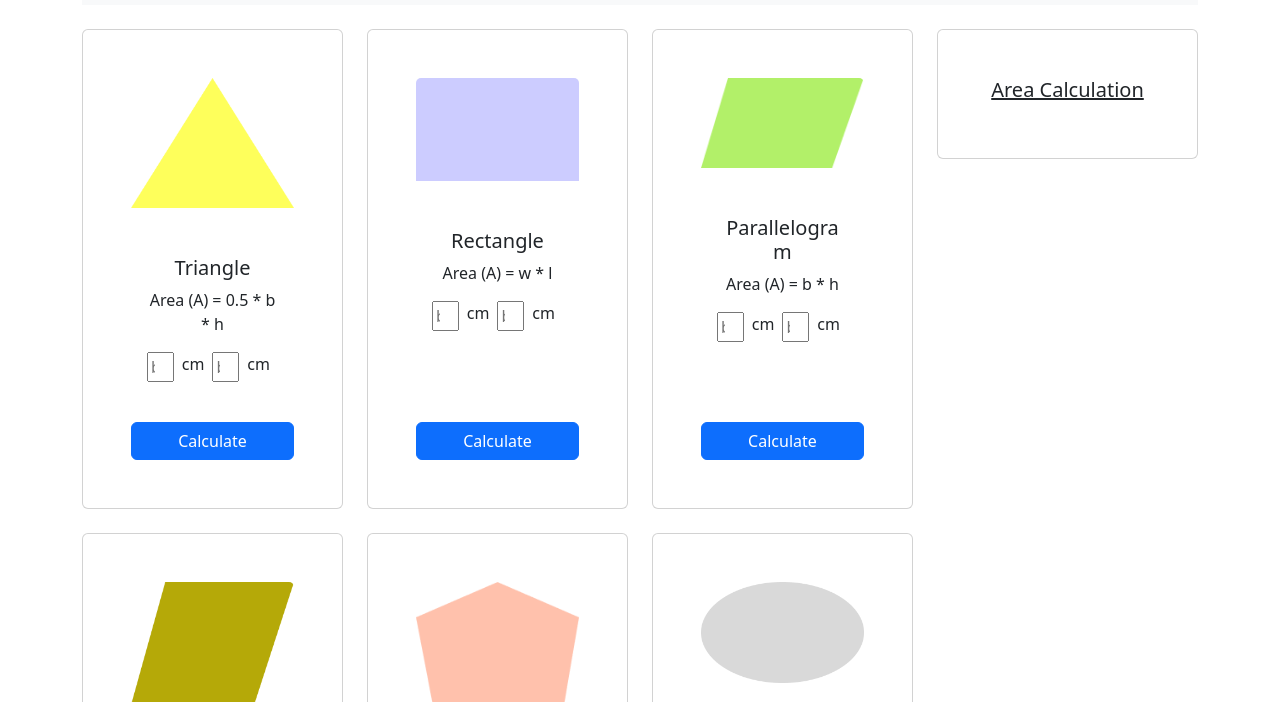
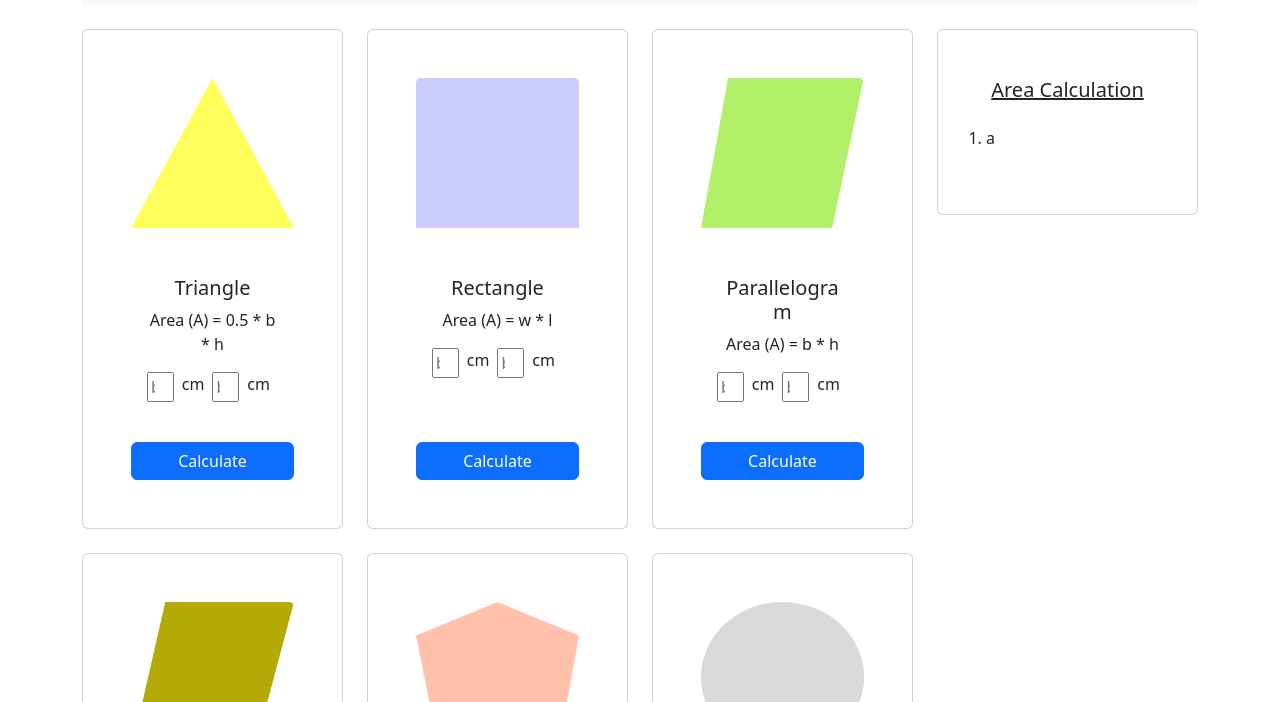
Before and after one commit to aalnoman10/Geometry-Genius, a plain HTML site: page index.html in a window 1280 px wide. Shown: the part 93-795 px from the top of the page. Drawn offline with nearby package versions, Linux system fonts and the light colour scheme.

Commit message:
html and css with RDW complate

```diff
--- a/index.html
+++ b/index.html
@@ -9,6 +9,8 @@
     <!-- bootstrap cdn  -->
     <link href="https://cdn.jsdelivr.net/npm/bootstrap@5.3.0-alpha1/dist/css/bootstrap.min.css" rel="stylesheet"
         integrity="sha384-GLhlTQ8iRABdZLl6O3oVMWSktQOp6b7In1Zl3/Jr59b6EGGoI1aFkw7cmDA6j6gD" crossorigin="anonymous">
+    <!-- custom css -->
+    <link rel="stylesheet" href="styles/style.css">
 </head>
 
 <body>
@@ -31,7 +33,7 @@
                     <!-- card 1 -->
                     <div class="col">
                         <div class="card h-100 p-5">
-                            <img src="./images/triangle.png" class="card-img-top ggr-height" alt="...">
+                            <img src="./images/triangle.png" class="card-img-top ggr-img" alt="...">
                             <div class="card-body pt-5">
                                 <h5 class="card-title">Triangle</h5>
                                 <p class="card-text">Area (A) = 0.5 * b * h</p>
@@ -52,7 +54,7 @@
                     <!-- card 2 -->
                     <div class="col">
                         <div class="card h-100 p-5">
-                            <img src="./images/rectangle.png" class="card-img-top ggr-height" alt="...">
+                            <img src="./images/rectangle.png" class="card-img-top ggr-height ggr-img" alt="...">
                             <div class="card-body pt-5">
                                 <h5 class="card-title">Rectangle</h5>
                                 <p class="card-text">Area (A) = w * l</p>
@@ -73,7 +75,7 @@
                     <!-- card 3 -->
                     <div class="col">
                         <div class="card h-100 p-5">
-                            <img src="./images/parallelogram.png" class="card-img-top ggr-height" alt="...">
+                            <img src="./images/parallelogram.png" class="card-img-top ggr-height ggr-img" alt="...">
                             <div class="card-body pt-5">
                                 <h5 class="card-title">Parallelogram</h5>
                                 <p class="card-text">Area (A) = b * h</p>
@@ -94,7 +96,7 @@
                     <!-- card 4 -->
                     <div class="col">
                         <div class="card h-100 p-5">
-                            <img src="./images/rhombus.png" class="card-img-top ggr-height" alt="...">
+                            <img src="./images/rhombus.png" class="card-img-top ggr-height ggr-img" alt="...">
                             <div class="card-body pt-5">
                                 <h5 class="card-title">Rhombus</h5>
                                 <p class="card-text">Area (A) = 0.5 * d<sub>1</sub> * d<sub>2</sub></p>
@@ -115,7 +117,7 @@
                     <!-- card 5 -->
                     <div class="col">
                         <div class="card h-100 p-5">
-                            <img src="./images/pentagon.png" class="card-img-top ggr-height" alt="...">
+                            <img src="./images/pentagon.png" class="card-img-top ggr-height ggr-img" alt="...">
                             <div class="card-body pt-5">
                                 <h5 class="card-title">Pentagon</h5>
                                 <p class="card-text">Area (A) = 0.5 * p * b</p>
@@ -136,7 +138,7 @@
                     <!-- card 6 -->
                     <div class="col">
                         <div class="card h-100 p-5">
-                            <img src="./images/ellipse.png" class="card-img-top ggr-height" alt="...">
+                            <img src="./images/ellipse.png" class="card-img-top ggr-height ggr-img" alt="...">
                             <div class="card-body pt-5">
                                 <h5 class="card-title">Ellipse</h5>
                                 <p class="card-text">Area (A) = &par;ab</p>
@@ -158,8 +160,11 @@
             </section>
             <section class="col-12 col-sm-3">
                 <div class="col">
-                    <div class="card h-100 p-5">
+                    <div class="card h-100 py-5 px-3">
                         <h5 class="card-title text-center text-decoration-underline">Area Calculation</h5>
+                        <ol class="pt-3">
+                            <li>a</li>
+                        </ol>
                     </div>
                 </div>
             </section>
--- a/styles/style.css
+++ b/styles/style.css
@@ -1,4 +1,9 @@
-.ggr-height{
-    height: 100%;
-    width: 100%;
+.ggr-img {
+    height: 150px;
 }
+
+@media screen and (max-width: 576px) {
+    .ggr-img {
+        height: unset;
+    }
+}
```
